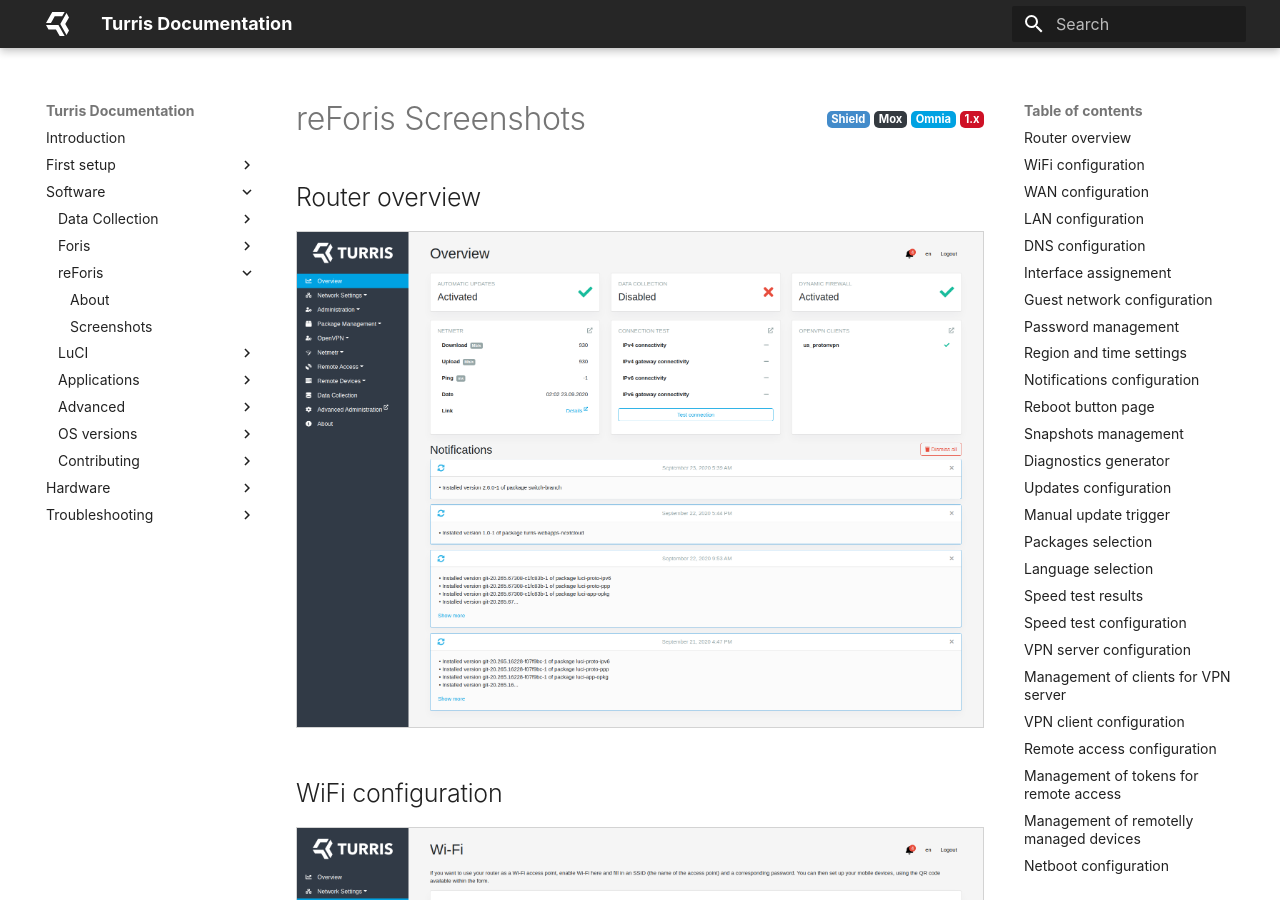
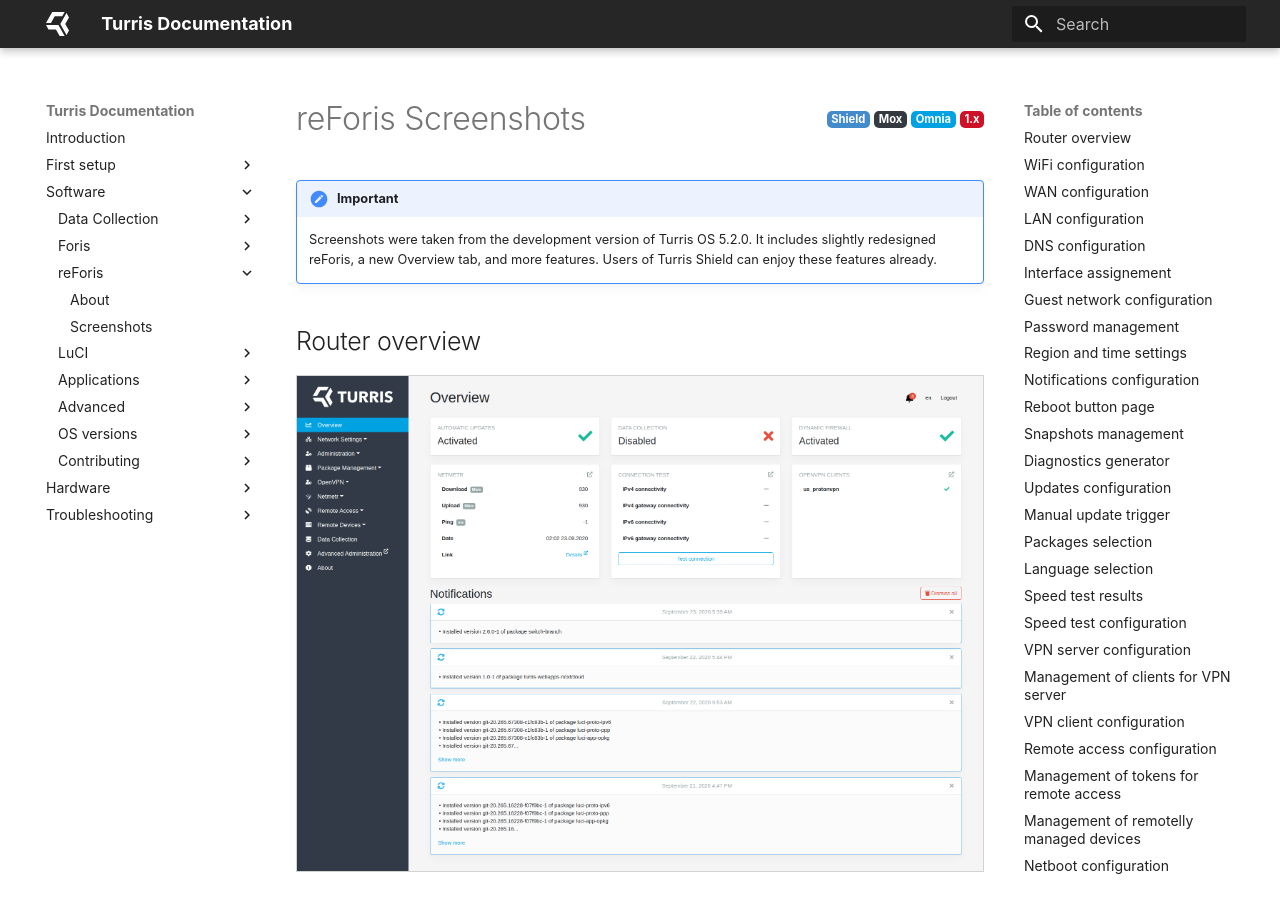
Before and after one commit to turris-cz/user-docs, an MkDocs documentation site: the page built from docs/basics/reforis/screenshots/reforis.md, in a window 1280 px wide and 900 px high. Built offline with MkDocs 1.6.1 and Material for MkDocs 9.7.7, drawn with Linux system fonts in a browser that asks for light colours.

Commit message:
reforis: add warning that screenshots comes from Turris OS 5.2.0
Turris OS 5.2.0 was not released and it can confuse users.

```diff
--- a/docs/basics/reforis/screenshots/reforis.md
+++ b/docs/basics/reforis/screenshots/reforis.md
@@ -2,6 +2,11 @@
 board: shield, mox, omnia, 1.x
 ---
 # reForis Screenshots
+
+!!! important
+    Screenshots were taken from the development version of Turris OS 5.2.0.
+    It includes slightly redesigned reForis, a new Overview tab, and more features.
+    Users of Turris Shield can enjoy these features already.
 
 ## Router overview
 
```
